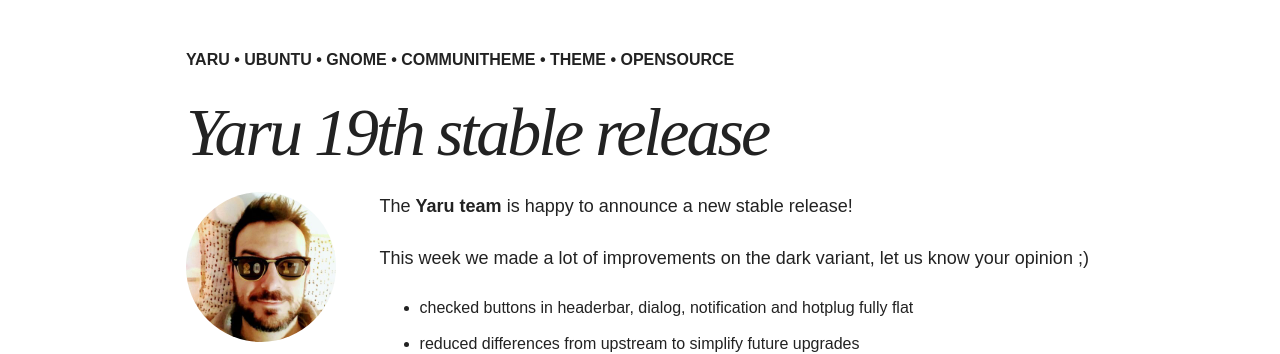
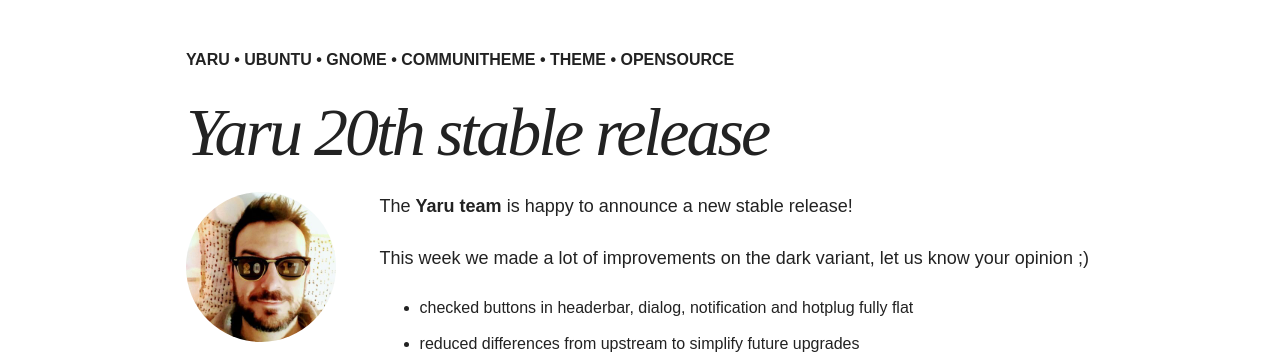
Before and after one commit to clobrano/clobrano.github.io, a Jekyll site: the page built from _posts/blog/2018-09-03-yaru-20th-release.md, in a window 1280 px wide. Shown: the part 203-557 px from the top of the page. Built offline with Jekyll 4.4.1, drawn with Linux system fonts in a browser that asks for light colours; nearby versions of some CDN libraries.

Commit message:
Update 2018-09-03-yaru-20th-release.md

```diff
--- a/_posts/blog/2018-09-03-yaru-20th-release.md
+++ b/_posts/blog/2018-09-03-yaru-20th-release.md
@@ -1,8 +1,8 @@
 ---
 layout: post
-excerpt: "Yaru 19th stable release"
+excerpt: "Yaru 20th stable release"
 categories: blog
-title: Yaru 19th stable release
+title: Yaru 20th stable release
 tags: [yaru,ubuntu,gnome,communitheme,theme,opensource]
 published: true
 date: 2018-09-05 22:00
```
